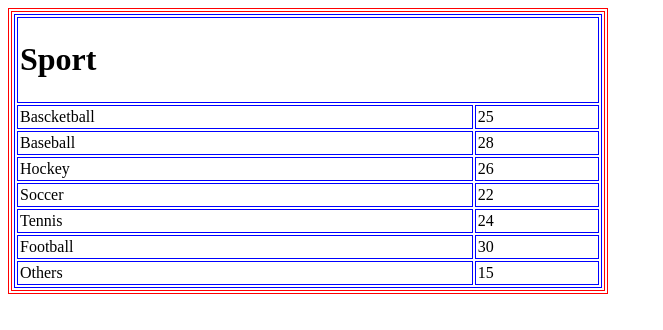
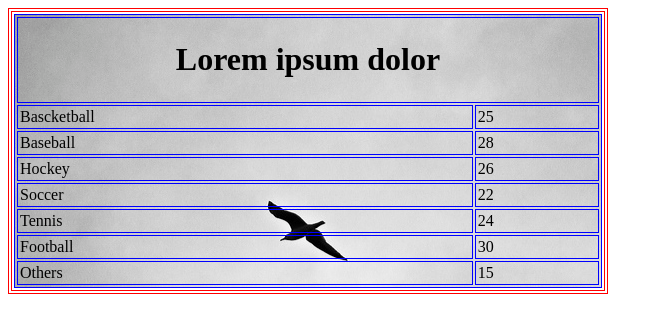
Before and after one commit to Alfalmi/stunning-spork, a plain HTML site: page tables.html in a window 1280 px wide. Shown: the whole page, without its empty margins (0-663 px from the left). Drawn offline with Linux system fonts and the light colour scheme.

Commit message:
background

```diff
--- a/tables.html
+++ b/tables.html
@@ -17,6 +17,7 @@
       <tr>
         <td>
           <table
+            background="tablebg.jpg"
             width="100%"
             border="1"
             bordercolor="blue"
@@ -24,10 +25,10 @@
             cellpadding="2"
           >
             <tr>
-              <td colspan="2">
-                <h1>Sport</h1>
+              <!-- <td colspan="2" nowrap> -->
+              <td align="center" colspan="2">
+                <h1>Lorem ipsum dolor</h1>
               </td>
-
             </tr>
             <tr>
               <td>Bascketball</td>
```
Also changed, not shown: tablebg.jpg (added).
